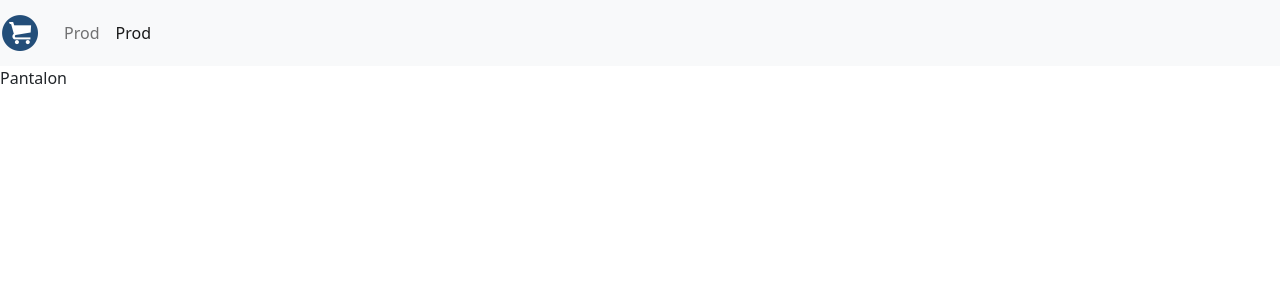
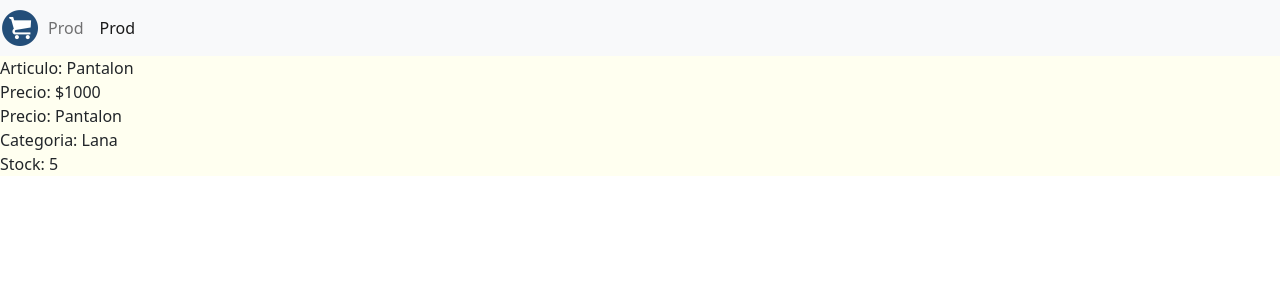
Before and after one commit to martindglaser/react-js-glaser, a React (Create React App) app: page /detalle/1 in a window 1280 px wide. Shown: the top 300 px of the page. Built offline with nearby package versions, Linux system fonts and the light colour scheme.

Commit message:
avanzando

```diff
--- a/src/App/styles.css
+++ b/src/App/styles.css
@@ -1,3 +1,8 @@
-.active .btn {
-    background-color: blue;
+.active .btn-outline-primary {
+    background-color: #0d6efd;
+    color: #fff;
 }
+
+.active .btn-outline-primary:hover {
+    background-color: #0b5ed7;
+}
--- a/src/components/ItemDetail.js
+++ b/src/components/ItemDetail.js
@@ -1,9 +1,57 @@
+import { useState, useEffect } from "react";
+import { useParams } from "react-router-dom";
+import { Productos, Categorias } from "../components/Productos.json";
+
 const ItemDetail = () => {
-    return (
-        <div>
-            <p>ItemDetail</p>
-        </div>
-    );
+    const { idItem } = useParams();
+    const [item, setItem] = useState([]);
+
+
+    useEffect(() => {
+        setItem(
+            Productos.filter(obj => {
+                return obj.id == idItem;
+            })
+        )
+
+    }, [idItem])
+
+
+
+    if (item.length > 0) {
+
+        const Categoria = Categorias.filter(obj => {
+            return obj.id == item[0].categoriaId
+        })
+        let categoriaShow;
+        if (Categoria.length > 0) {
+            categoriaShow = Categoria[0].categoria;
+        } else {
+            categoriaShow = '';
+        }
+
+        return (
+            <div>
+                <div>
+                    <label>Articulo:</label> {item[0].descripcion}
+                </div>
+                <div>
+                    <label>Precio:</label> ${item[0].precio}
+                </div>
+                <div>
+                    <label>Precio:</label> {item[0].descripcion}
+                </div>
+                <div>
+                    <label>Categoria:</label> {categoriaShow}
+                </div>
+                <div>
+                    <label>Stock:</label> {item[0].stock}
+                </div>
+            </div>
+        )
+    }
+
+
 }
 
 export default ItemDetail;
--- a/src/components/ItemList.js
+++ b/src/components/ItemList.js
@@ -55,7 +55,6 @@ const ItemList = () => {
                                 )
                             })
                         }
-                        <button className="btn btn-primary" > test</button>
                     </div>
                 </div>
                 < div style={{ display: 'flex', flexWrap: "wrap" }}>
--- a/src/components/NavBarPers.js
+++ b/src/components/NavBarPers.js
@@ -1,12 +1,12 @@
-import { NavLink } from 'react-router-dom';
+import { Link, NavLink } from 'react-router-dom';
 import CartWidget from './CartWidget.js';
 
 const NavBar = () => {
     return (
         <nav className="navbar navbar-expand-lg navbar-light bg-light">
-            <a className="navbar-brand" href="#">
+            <Link to={`${process.env.PUBLIC_URL}/`}>
                 <CartWidget />
-            </a>
+            </Link>
             <button className="navbar-toggler" type="button" data-toggle="collapse" data-target="#navbarNav" aria-controls="navbarNav" aria-expanded="false" aria-label="Toggle navigation">
                 <span className="navbar-toggler-icon"></span>
             </button>
--- a/src/components/Productos.json.js
+++ b/src/components/Productos.json.js
@@ -1,18 +1,18 @@
 export const Productos = [
     {
-        id: 1, descripcion: "Pantalon", stock: 5, categoriaId: 1
+        id: 1, descripcion: "Pantalon", stock: 5, categoriaId: 1, precio: 1000
     },
     {
-        id: 2, descripcion: "Zapatillas", stock: 7, categoriaId: 2
+        id: 2, descripcion: "Zapatillas", stock: 7, categoriaId: 2, precio: 3000
     },
     {
-        id: 3, descripcion: "Remera", stock: 3, categoriaId: 1
+        id: 3, descripcion: "Remera", stock: 3, categoriaId: 1, precio: 500
     },
     {
-        id: 4, descripcion: "Medias", stock: 4, categoriaId: 1
+        id: 4, descripcion: "Medias", stock: 4, categoriaId: 1, precio: 200
     },
     {
-        id: 5, descripcion: "Buzo", stock: 2, categoriaId: 1
+        id: 5, descripcion: "Buzo", stock: 2, categoriaId: 1, precio: 2000
     }
 ];
 
--- a/src/pages/ItemDetailContainer.js
+++ b/src/pages/ItemDetailContainer.js
@@ -1,37 +1,9 @@
-import { useState } from "react";
-import { useEffect } from "react";
-import { useParams } from "react-router-dom";
 import ItemDetail from "../components/ItemDetail";
-import { Productos } from "../components/Productos.json";
 
-const ItemDetailContainer = () => {
-    const { idItem } = useParams();
-    const [item, setItem] = useState([]);
+const ItemDetailContainer = () => (
+    <div style={{ background: "ivory" }}>
+        <ItemDetail />
+    </div >
+)
 
-    useEffect(() => {
-        console.log(idItem)
-        setItem(
-            Productos.filter(obj => {
-                return obj.id == idItem;
-            })
-        )
-        // .map(Productos => {
-        //     return (
-        //         console.log(Productos.descripcion)
-        //     )
-        // })
-
-
-    }, [idItem])
-
-    console.log(item)
-
-    if (item.length > 0) {
-        return (
-            <p>{item[0].descripcion}</p>
-        )
-    }
-
-}
-
-export default ItemDetailContainer;
+export default ItemDetailContainer
```
